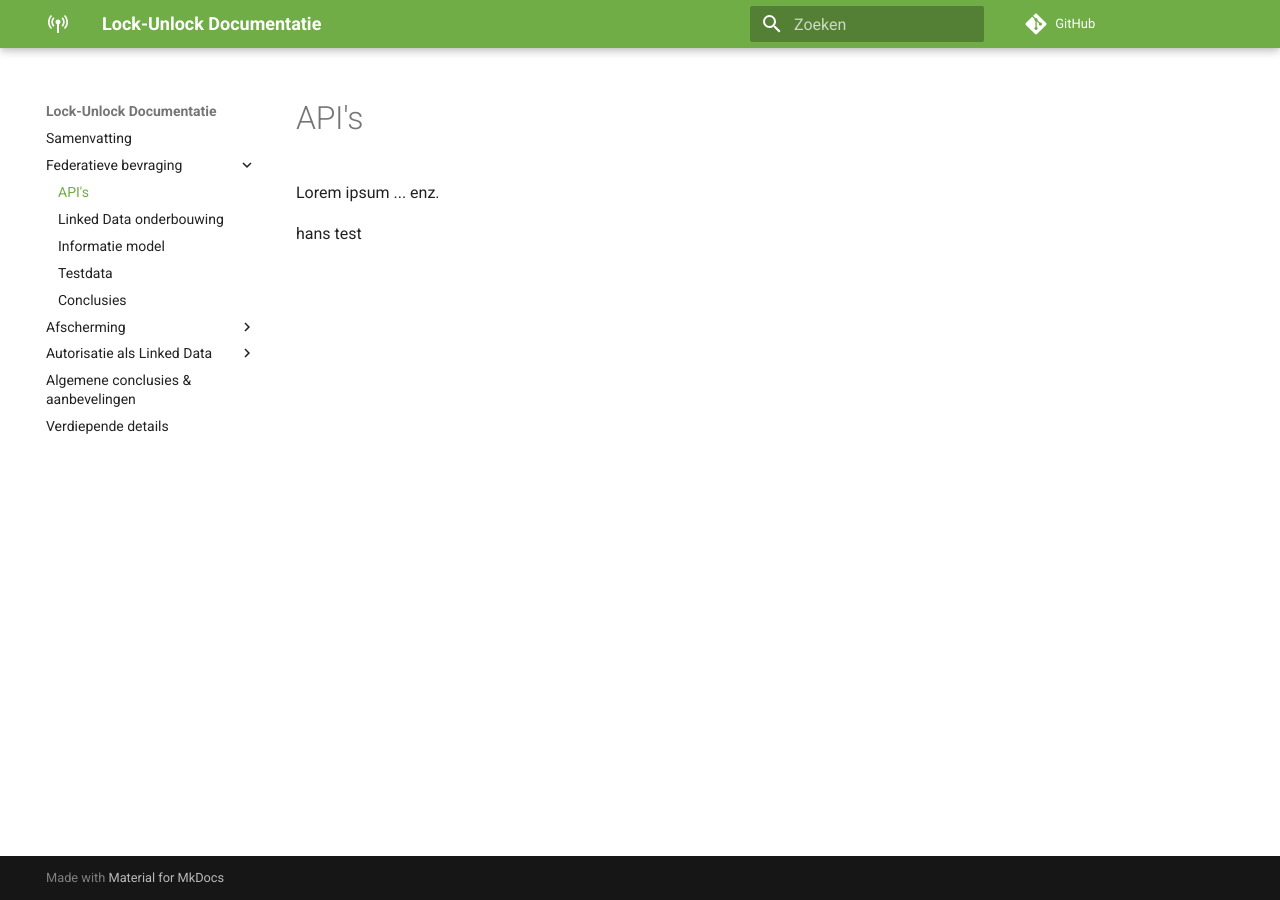
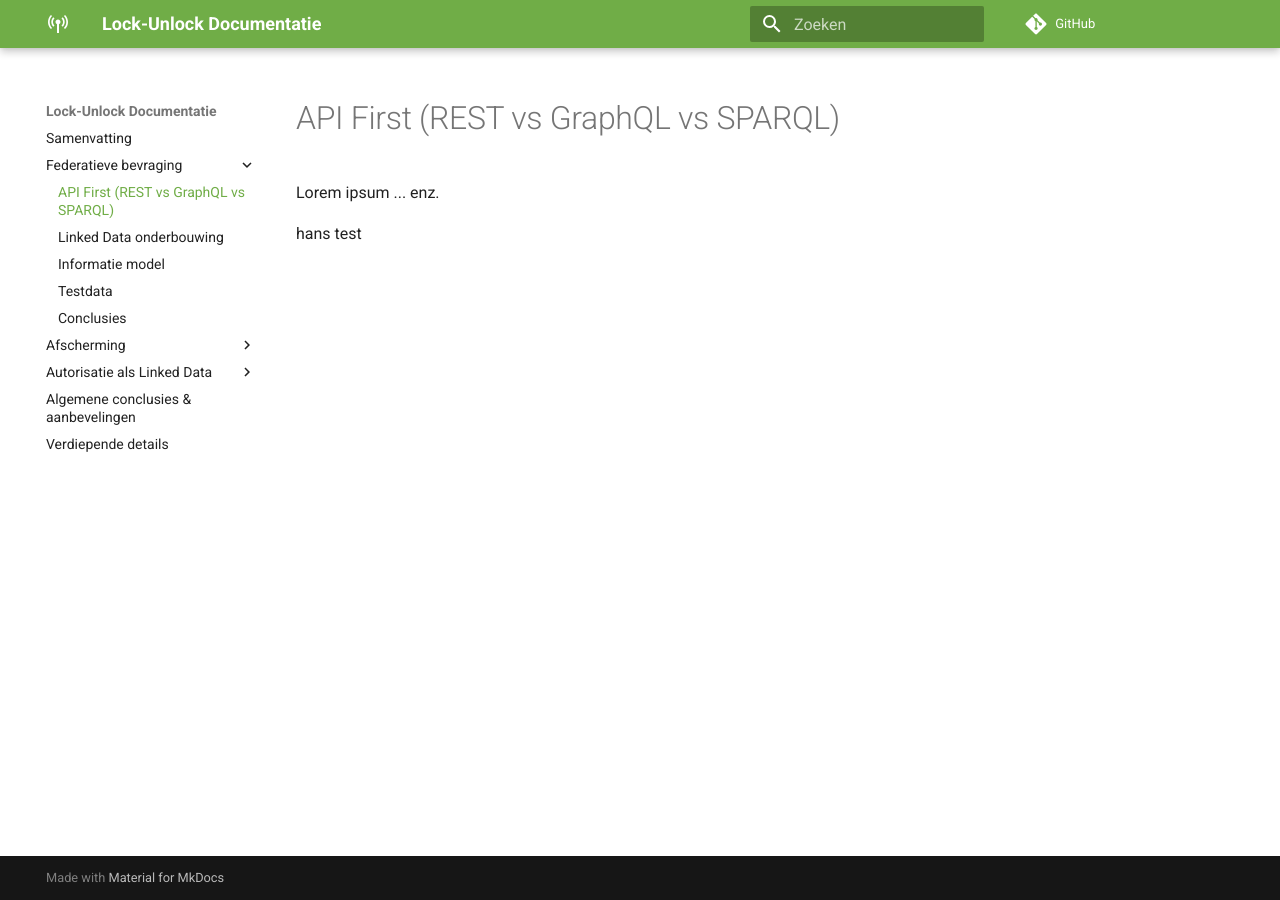
Before and after one commit to kadaster-labs/lock-unlock-docs, an MkDocs documentation site: the page built from docs/federatieve-bevraging/apis.md, in a window 1280 px wide. Built offline with MkDocs 1.6.1 and Material for MkDocs 9.7.7, drawn with Linux system fonts in a browser that asks for light colours; comment, search, counter and statistics services are not loaded.

Commit message:
trying to fix menu (double items)

```diff
--- a/mkdocs.yml
+++ b/mkdocs.yml
@@ -8,7 +8,7 @@ nav:
   - Samenvatting: index.md
   - Federatieve bevraging:
      - federatieve-bevraging/index.md
-     - API's: federatieve-bevraging/apis.md
+     - API First (REST vs GraphQL vs SPARQL): federatieve-bevraging/apis.md
      - Linked Data onderbouwing: federatieve-bevraging/linkeddata.md
      - Informatie model: federatieve-bevraging/informatiemodel.md
      - Testdata: federatieve-bevraging/testdata.md
@@ -38,8 +38,8 @@ theme:
     primary: custom
   language: nl
   features:
+    - navigation.indexes
     - navigation.instant
-    - navigation.indexes
     - navigation.top
     - navigation.tracking
     - toc.follow
```
